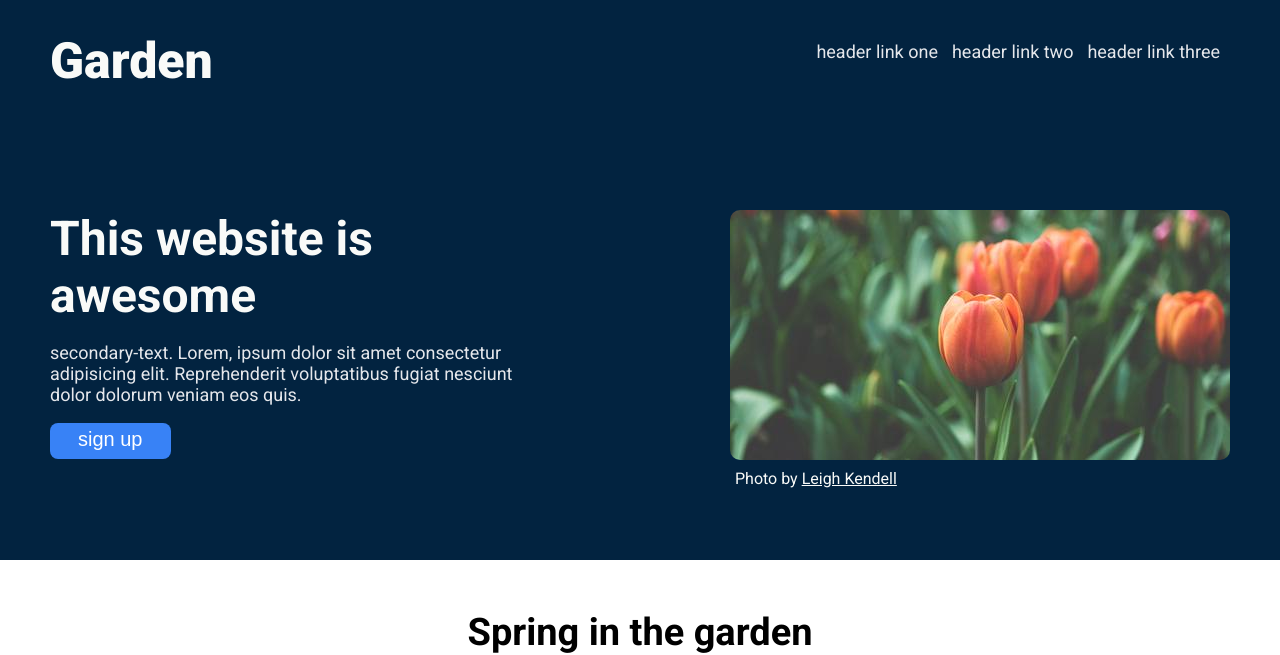
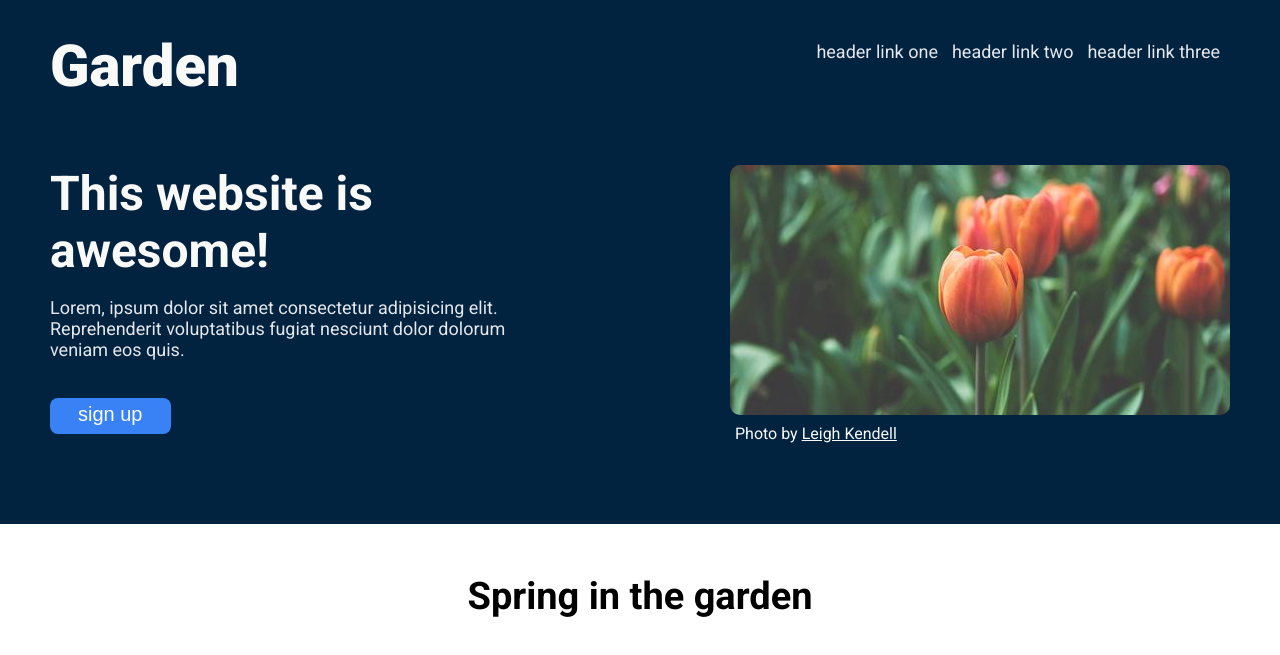
Before and after one commit to ena-a/garden, a plain HTML site: page index.html in a window 1280 px wide. Shown: the top 655 px of the page. Drawn offline with Linux system fonts and the light colour scheme.

Commit message:
Edit style in hero section

```diff
--- a/index.html
+++ b/index.html
@@ -25,8 +25,8 @@
     <main>
         <section class="hero">
             <div class="left-col">
-                <h1>This website is awesome</h1>
-                <p class="secondary-text">secondary-text. Lorem, ipsum dolor sit amet consectetur adipisicing elit.
+                <h1>This website is awesome!</h1>
+                <p class="secondary-text">Lorem, ipsum dolor sit amet consectetur adipisicing elit.
                     Reprehenderit
                     voluptatibus fugiat
                     nesciunt dolor dolorum veniam eos quis.</p>
--- a/style.css
+++ b/style.css
@@ -16,7 +16,7 @@ body {
 header {
     display: flex;
     justify-content: space-between;
-    padding: 0 50px 100px;
+    padding: 0 50px 45px;
   }
 
 section, footer {
@@ -29,7 +29,7 @@ header, .hero, nav a, footer {
 
 .logo {
     font-weight: 900;
-    font-size: 50px;
+    font-size: 58px;
     margin: 12px 0 0;
 }
 
@@ -81,6 +81,7 @@ section {
 .hero {
     display: flex;
     justify-content: space-between;
+    padding-bottom: 76px;
 }
 
 .hero figure {
@@ -104,6 +105,7 @@ section {
     padding: 5px 28px 8px;
     font-size: 20px;
     cursor: pointer;
+    margin-top: 20px;
 }
 
 .gallery-wrapper {
```
